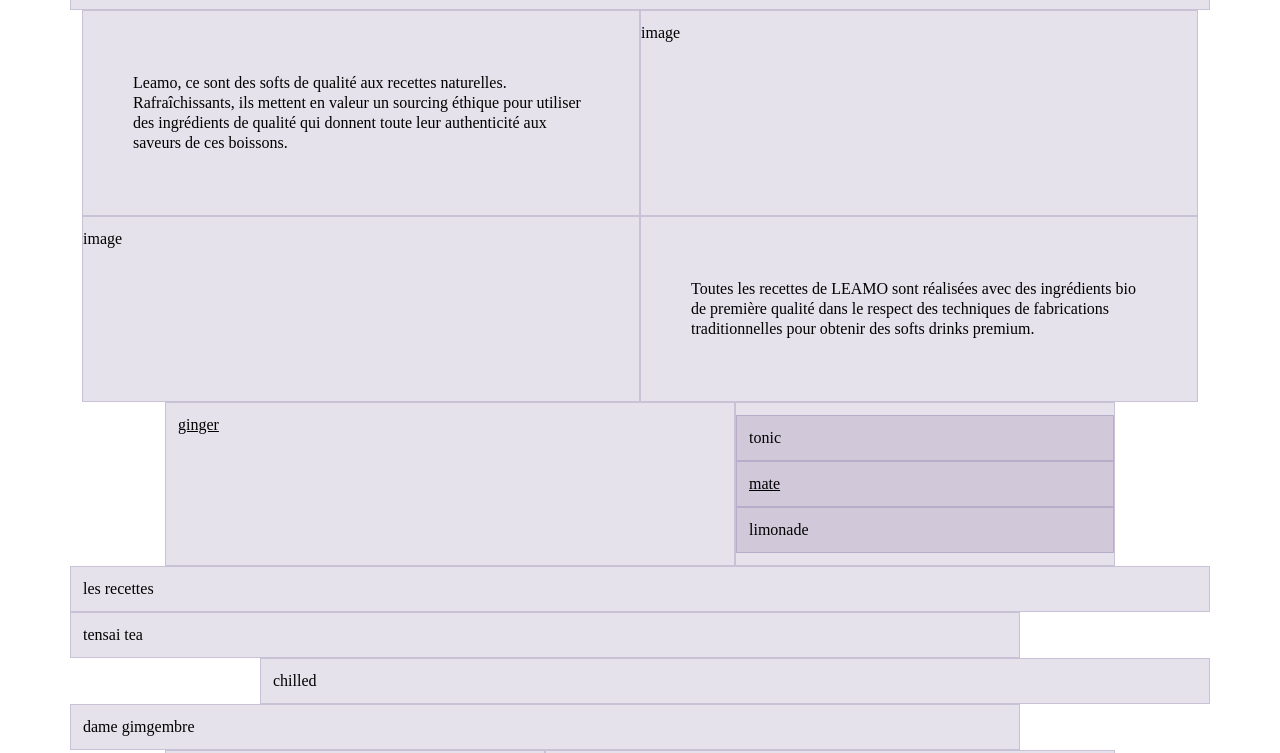
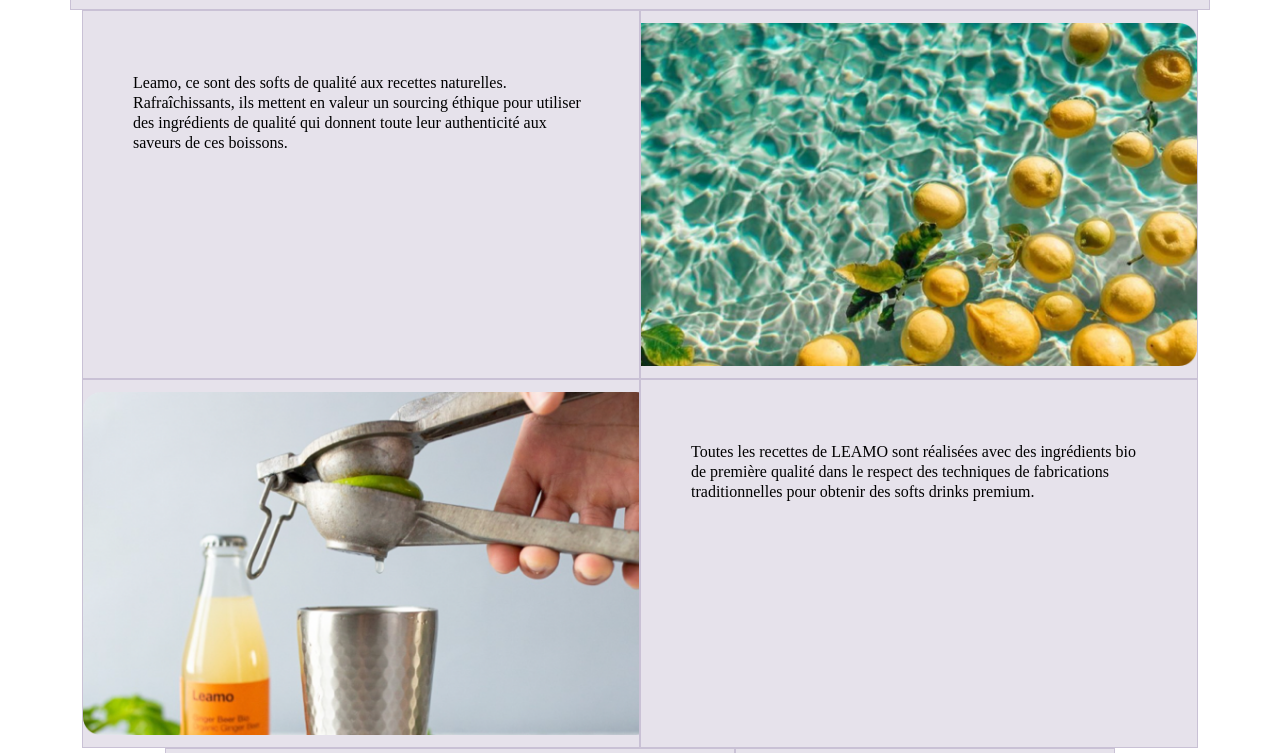
Before and after one commit to GLucile/leamo, a website built with Parcel: page src/index.html in a window 1280 px wide. Shown: the part 464-1217 px from the top of the page. Built offline with nearby package versions, Linux system fonts and the light colour scheme.

Commit message:
index cta elements added

```diff
--- a/src/index.html
+++ b/src/index.html
@@ -40,7 +40,7 @@
         </div>
       </div>
     </div>
-    <div class="cta">
+    <div class="cta" id="values">
       <div class="container">
         <div class="row g-0">
           <div class="col-12 order-1 col-md-6 order-md-0">
@@ -51,11 +51,13 @@
               authenticité aux saveurs de ces boissons.
             </div>
           </div>
-          <div class="col-12 col-md-6">image</div>
+          <div class="col-12 col-md-6">
+            <img src="./img/lemons-water.webp" alt="leamons photos" />
+          </div>
         </div>
       </div>
     </div>
-    <div class="cta paradise">
+    <div class="cta cta-paradise">
       <div class="container">
         <div class="row g-0">
           <div class="col-12 order-1 col-md-6">
@@ -66,7 +68,9 @@
               premium.
             </div>
           </div>
-          <div class="col-12 col-md-6">image</div>
+          <div class="col-12 col-md-6">
+            <img src="./img/coktail-prep.webp" alt="cocktail preparation" />
+          </div>
         </div>
       </div>
     </div>
```
